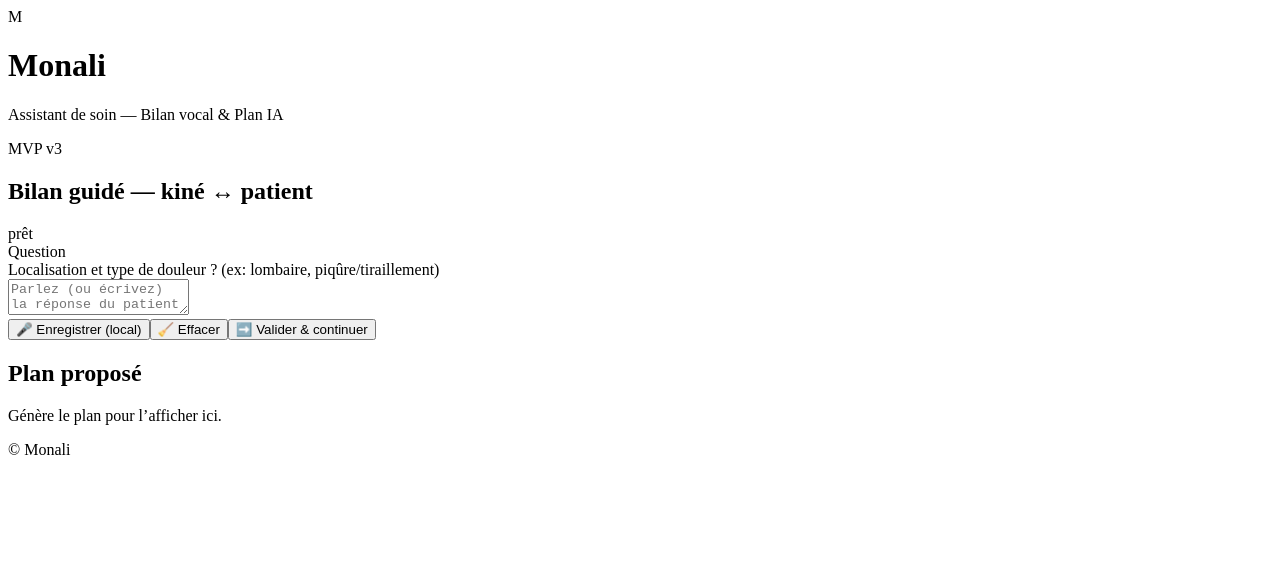
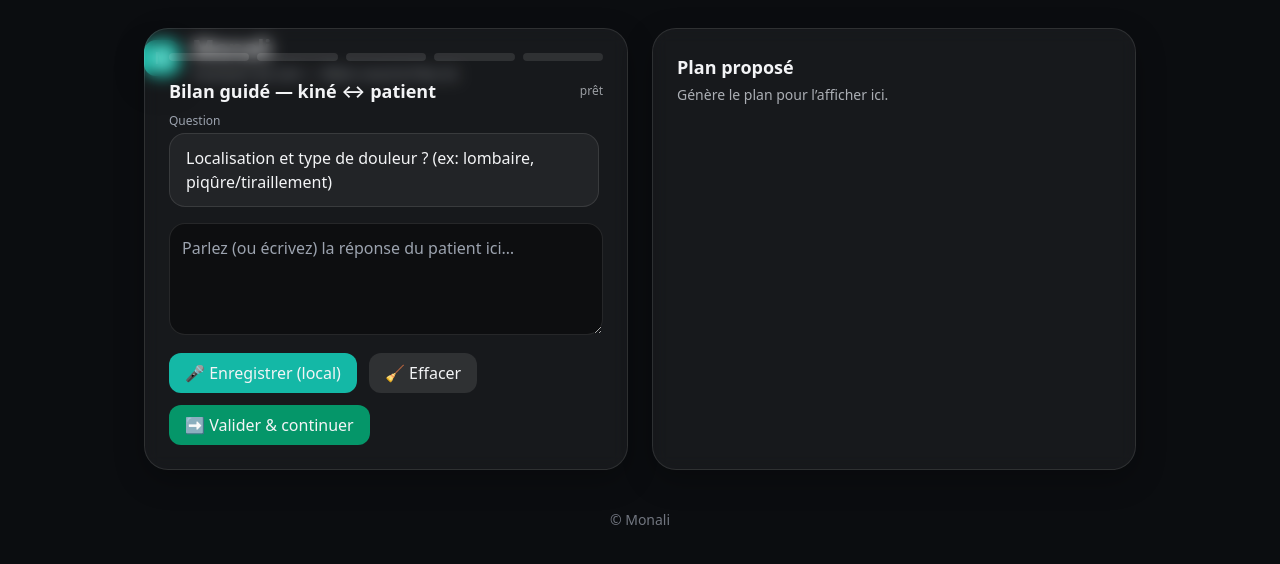
Before and after one commit to monali6pj/monaliV3, a Next.js app: page / in a window 1280 px wide. Shown: the top 564 px of the page. Built offline with nearby package versions, Linux system fonts and the light colour scheme.

Commit message:
Update layout.tsx

```diff
--- a/app/layout.tsx
+++ b/app/layout.tsx
@@ -1,26 +1,27 @@
+// app/layout.tsx
+import './globals.css';
 
-export const metadata = { title: "Monali — Bilan IA", description: "Bilan vocal + plan de soin généré par IA" };
+export const metadata = {
+  title: 'Monali — Bilan IA',
+  description: 'Bilan vocal + plan de soin généré par IA',
+};
+
 export default function RootLayout({ children }: { children: React.ReactNode }) {
   return (
     <html lang="fr">
       <body>
-        <div className="relative">
-          <div className="absolute inset-0 -z-10 h-[340px] bg-gradient-to-br from-brand-500/30 via-emerald-600/20 to-cyan-500/20 blur-3xl" />
+        <div className="absolute inset-0 -z-10 h-[360px] bg-gradient-to-br from-brand-500/30 via-purple-400/20 to-pink-300/20 blur-3xl" />
         <header className="max-w-5xl mx-auto px-4 pt-8 pb-6">
-            <div className="flex items-center justify-between">
           <div className="flex items-center gap-3">
             <div className="h-9 w-9 rounded-xl bg-brand-500 flex items-center justify-center shadow-soft">
               <span className="font-bold">M</span>
             </div>
             <div>
-                  <h1 className="text-lg font-semibold tracking-tight">Monali</h1>
+              <h1 className="text-2xl font-semibold tracking-tight">Monali</h1>
               <p className="text-sm text-gray-300/80">Assistant de soin — Bilan vocal & Plan IA</p>
             </div>
           </div>
-              <div className="text-xs text-gray-300/70">MVP v3</div>
-            </div>
         </header>
-        </div>
         <main className="max-w-5xl mx-auto px-4">{children}</main>
         <footer className="max-w-5xl mx-auto px-4 py-10 text-center text-gray-400/70 text-sm">© Monali</footer>
       </body>
```
Lines whose indentation alone changed are shown as unchanged.
